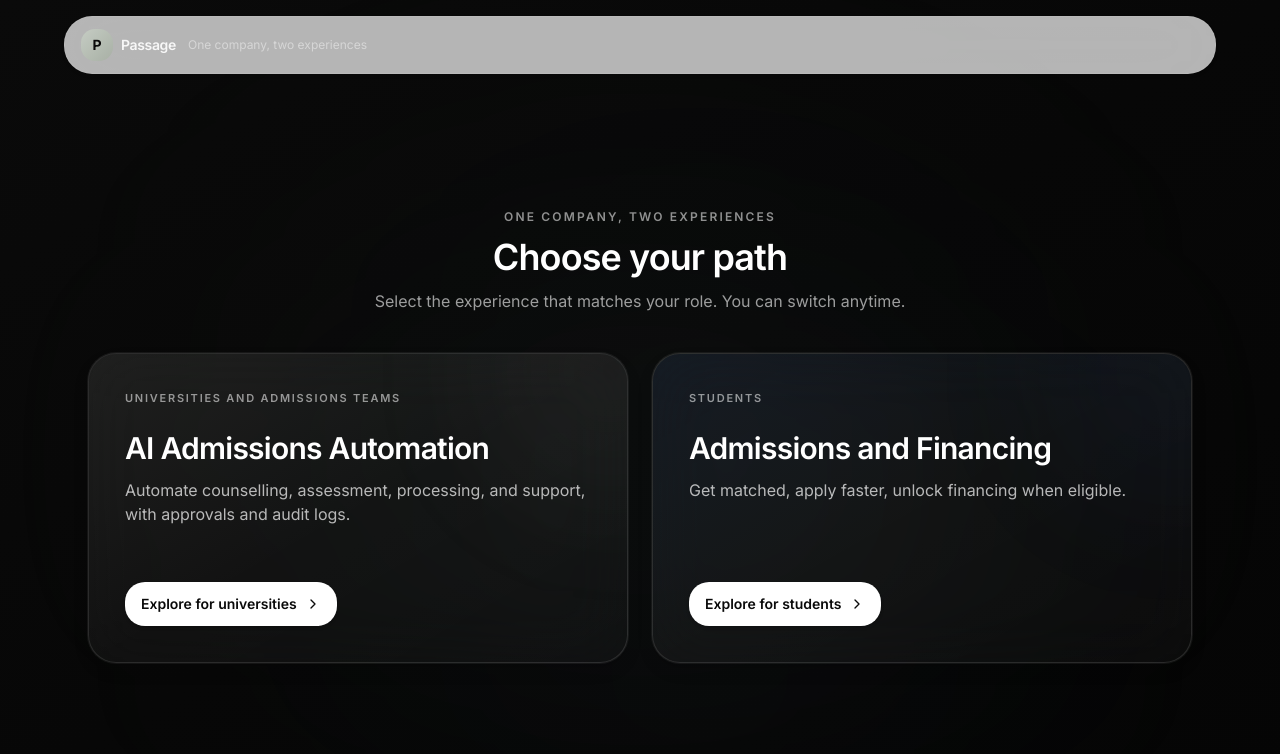
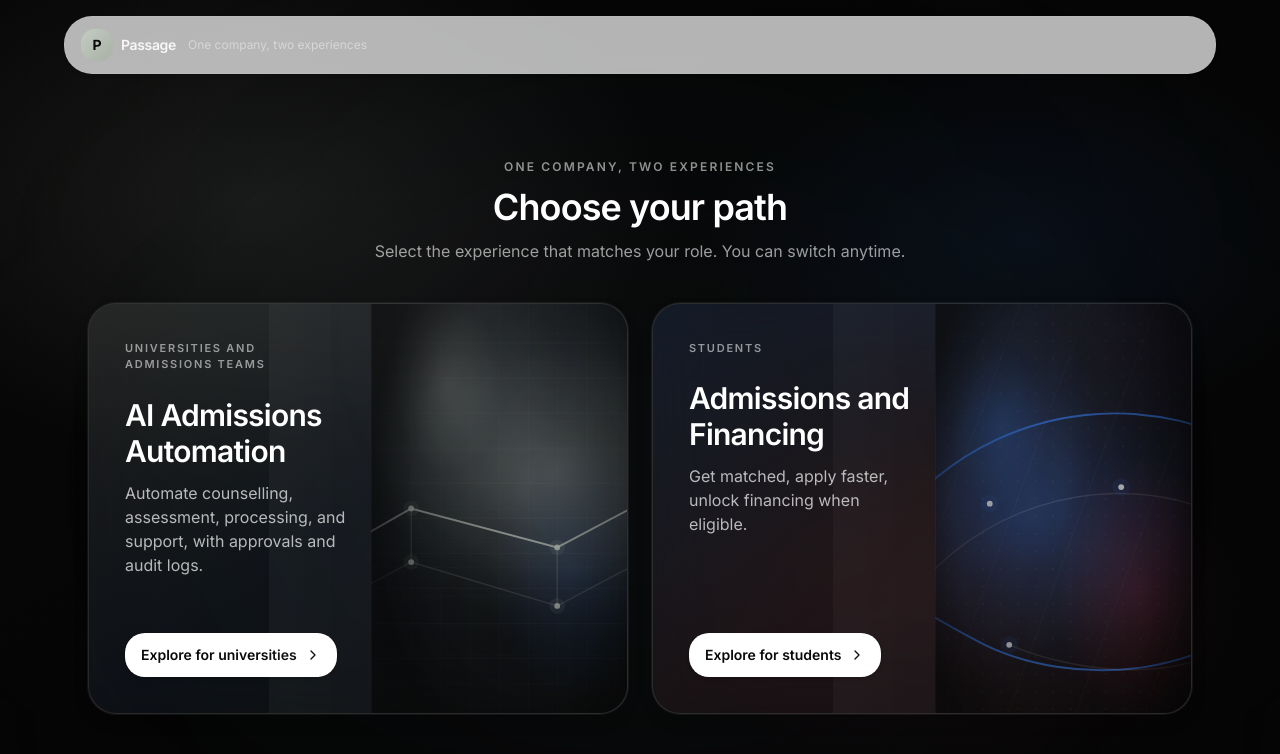
Before and after one commit to rayan-os/passage-ui-kit, a Next.js app: page / in a window 1280 px wide. Shown: the top 754 px of the page. Built offline with nearby package versions, Linux system fonts and the light colour scheme.

Commit message:
Enhance split hero with futuristic panel visuals
Co-authored-by: rayan <rayan@passage.com>

```diff
--- /dev/null
+++ b/components/passage/panel-visuals.tsx
@@ -0,0 +1,185 @@
+import * as React from "react"
+
+function Svg({ children }: { children: React.ReactNode }) {
+  return (
+    <svg
+      viewBox="0 0 600 420"
+      fill="none"
+      xmlns="http://www.w3.org/2000/svg"
+      className="h-full w-full"
+      aria-hidden="true"
+      focusable="false"
+      preserveAspectRatio="xMidYMid slice"
+    >
+      {children}
+    </svg>
+  )
+}
+
+export function UniversityPanelVisual() {
+  return (
+    <div className="relative h-full w-full">
+      {/* Base mesh */}
+      <div className="absolute inset-0 bg-[radial-gradient(60%_60%_at_30%_20%,rgba(197,204,195,0.35)_0%,rgba(197,204,195,0.08)_35%,transparent_70%),radial-gradient(55%_55%_at_80%_65%,rgba(59,130,246,0.18)_0%,transparent_60%),linear-gradient(135deg,rgba(255,255,255,0.06),transparent_55%)]" />
+      {/* Shimmer line */}
+      <div className="absolute inset-0 opacity-70 before:absolute before:inset-[-40%] before:bg-[linear-gradient(90deg,transparent,rgba(255,255,255,0.07),transparent)] before:bg-[length:200%_100%] before:animate-glass-shimmer" />
+
+      <div className="absolute inset-0">
+        <Svg>
+          <defs>
+            <linearGradient id="uStroke" x1="0" y1="0" x2="600" y2="420">
+              <stop offset="0" stopColor="rgba(197,204,195,0.9)" />
+              <stop offset="0.55" stopColor="rgba(255,255,255,0.18)" />
+              <stop offset="1" stopColor="rgba(59,130,246,0.55)" />
+            </linearGradient>
+            <radialGradient id="uGlow" cx="0" cy="0" r="1" gradientUnits="userSpaceOnUse" gradientTransform="translate(360 170) rotate(90) scale(190 240)">
+              <stop stopColor="rgba(197,204,195,0.35)" />
+              <stop offset="0.55" stopColor="rgba(197,204,195,0.12)" />
+              <stop offset="1" stopColor="transparent" />
+            </radialGradient>
+            <pattern id="uGrid" width="30" height="30" patternUnits="userSpaceOnUse">
+              <path d="M30 0H0V30" stroke="rgba(255,255,255,0.06)" strokeWidth="1" />
+            </pattern>
+          </defs>
+
+          {/* Grid */}
+          <rect x="0" y="0" width="600" height="420" fill="url(#uGrid)" opacity="0.55" />
+
+          {/* Glow bloom */}
+          <circle cx="360" cy="170" r="210" fill="url(#uGlow)" />
+
+          {/* Architectural “wireframe” */}
+          <path
+            d="M70 290L210 210L360 250L530 160"
+            stroke="url(#uStroke)"
+            strokeWidth="2"
+            opacity="0.85"
+          />
+          <path
+            d="M70 290L70 340L210 265L210 210"
+            stroke="rgba(255,255,255,0.14)"
+            strokeWidth="1.5"
+          />
+          <path
+            d="M210 265L360 310L360 250"
+            stroke="rgba(255,255,255,0.14)"
+            strokeWidth="1.5"
+          />
+          <path
+            d="M360 310L530 220L530 160"
+            stroke="rgba(255,255,255,0.14)"
+            strokeWidth="1.5"
+          />
+
+          {/* “Nodes” */}
+          {[
+            [70, 290],
+            [210, 210],
+            [360, 250],
+            [530, 160],
+            [210, 265],
+            [360, 310],
+            [530, 220],
+          ].map(([x, y]) => (
+            <g key={`${x}-${y}`}>
+              <circle cx={x} cy={y} r="8" fill="rgba(197,204,195,0.10)" />
+              <circle cx={x} cy={y} r="3" fill="rgba(197,204,195,0.85)" />
+            </g>
+          ))}
+
+          {/* Scanlines */}
+          {[...Array(10)].map((_, i) => (
+            <path
+              key={i}
+              d={`M0 ${40 + i * 36}H600`}
+              stroke="rgba(255,255,255,0.04)"
+              strokeWidth="1"
+            />
+          ))}
+        </Svg>
+      </div>
+
+      {/* Vignette */}
+      <div className="absolute inset-0 bg-[radial-gradient(60%_70%_at_60%_45%,transparent_0%,rgba(5,5,5,0.35)_70%,rgba(5,5,5,0.7)_100%)]" />
+    </div>
+  )
+}
+
+export function StudentPanelVisual() {
+  return (
+    <div className="relative h-full w-full">
+      {/* Base mesh */}
+      <div className="absolute inset-0 bg-[radial-gradient(55%_55%_at_25%_30%,rgba(59,130,246,0.35)_0%,rgba(59,130,246,0.10)_35%,transparent_70%),radial-gradient(55%_55%_at_80%_70%,rgba(244,63,94,0.22)_0%,transparent_60%),linear-gradient(135deg,rgba(255,255,255,0.05),transparent_55%)]" />
+      {/* Shimmer line */}
+      <div className="absolute inset-0 opacity-70 before:absolute before:inset-[-40%] before:bg-[linear-gradient(90deg,transparent,rgba(255,255,255,0.07),transparent)] before:bg-[length:200%_100%] before:animate-glass-shimmer" />
+
+      <div className="absolute inset-0">
+        <Svg>
+          <defs>
+            <linearGradient id="sStroke" x1="0" y1="0" x2="600" y2="420">
+              <stop offset="0" stopColor="rgba(59,130,246,0.9)" />
+              <stop offset="0.55" stopColor="rgba(255,255,255,0.18)" />
+              <stop offset="1" stopColor="rgba(244,63,94,0.65)" />
+            </linearGradient>
+            <radialGradient id="sGlow" cx="0" cy="0" r="1" gradientUnits="userSpaceOnUse" gradientTransform="translate(260 220) rotate(90) scale(210 260)">
+              <stop stopColor="rgba(59,130,246,0.32)" />
+              <stop offset="0.55" stopColor="rgba(59,130,246,0.10)" />
+              <stop offset="1" stopColor="transparent" />
+            </radialGradient>
+            <pattern id="sDots" width="18" height="18" patternUnits="userSpaceOnUse">
+              <circle cx="2" cy="2" r="1" fill="rgba(255,255,255,0.10)" />
+            </pattern>
+          </defs>
+
+          {/* Dotted field */}
+          <rect x="0" y="0" width="600" height="420" fill="url(#sDots)" opacity="0.65" />
+
+          {/* Glow bloom */}
+          <circle cx="260" cy="220" r="240" fill="url(#sGlow)" />
+
+          {/* Orbit arcs */}
+          <path
+            d="M95 270C160 150 290 90 420 120C510 142 560 220 520 292C470 382 310 400 210 345C150 312 120 295 95 270Z"
+            stroke="url(#sStroke)"
+            strokeWidth="2"
+            opacity="0.85"
+          />
+          <path
+            d="M140 305C210 210 330 175 430 205C495 225 530 278 500 322C450 395 320 382 245 350"
+            stroke="rgba(255,255,255,0.14)"
+            strokeWidth="1.5"
+            opacity="0.9"
+          />
+
+          {/* Waypoints */}
+          {[
+            [140, 305],
+            [225, 205],
+            [360, 188],
+            [465, 240],
+            [500, 322],
+            [245, 350],
+          ].map(([x, y]) => (
+            <g key={`${x}-${y}`}>
+              <circle cx={x} cy={y} r="9" fill="rgba(59,130,246,0.10)" />
+              <circle cx={x} cy={y} r="3" fill="rgba(255,255,255,0.85)" />
+            </g>
+          ))}
+
+          {/* Subtle diagonal “flow” lines */}
+          {[...Array(10)].map((_, i) => (
+            <path
+              key={i}
+              d={`M${-40 + i * 70} 430L${120 + i * 70} -10`}
+              stroke="rgba(255,255,255,0.04)"
+              strokeWidth="1"
+            />
+          ))}
+        </Svg>
+      </div>
+
+      {/* Vignette */}
+      <div className="absolute inset-0 bg-[radial-gradient(60%_70%_at_50%_50%,transparent_0%,rgba(5,5,5,0.35)_70%,rgba(5,5,5,0.72)_100%)]" />
+    </div>
+  )
+}
--- a/components/passage/split-hero.tsx
+++ b/components/passage/split-hero.tsx
@@ -5,6 +5,10 @@ import { useRouter } from "next/navigation"
 import * as React from "react"
 import { ChevronRight } from "lucide-react"
 import { cn } from "@/lib/utils"
+import {
+  StudentPanelVisual,
+  UniversityPanelVisual,
+} from "@/components/passage/panel-visuals"
 import {
   otherPassageMode,
   passageHomeCopy,
@@ -67,6 +71,8 @@ function ModePanel({
   const expanded = isHovered || isActive || isNavigating
   const dimmed = Boolean(otherHovered || otherActive || (navigatingTo && !isNavigating))
 
+  const Visual = mode === "university" ? UniversityPanelVisual : StudentPanelVisual
+
   return (
     <Link
       href={copy.href}
@@ -97,8 +103,8 @@ function ModePanel({
           "absolute inset-0 pointer-events-none",
           "bg-gradient-to-br",
           mode === "university"
-            ? "from-[rgba(197,204,195,0.12)] via-[rgba(255,255,255,0.02)] to-transparent"
-            : "from-[rgba(59,130,246,0.10)] via-[rgba(255,255,255,0.02)] to-transparent",
+            ? "from-[rgba(197,204,195,0.14)] via-[rgba(59,130,246,0.06)] to-transparent"
+            : "from-[rgba(59,130,246,0.14)] via-[rgba(244,63,94,0.06)] to-transparent",
           "transition-opacity duration-[280ms] ease-glass",
           expanded ? "opacity-100" : "opacity-70",
           dimmed && "opacity-40"
@@ -106,17 +112,20 @@ function ModePanel({
       />
       <div
         className={cn(
-          "absolute -top-28 -right-28 h-64 w-64 rounded-full blur-[80px] pointer-events-none",
+          "absolute -top-32 -right-28 h-72 w-72 rounded-full blur-[90px] pointer-events-none",
           mode === "university"
-            ? "bg-[rgba(197,204,195,0.10)]"
-            : "bg-[rgba(59,130,246,0.10)]",
+            ? "bg-[rgba(197,204,195,0.12)]"
+            : "bg-[rgba(59,130,246,0.12)]",
           "transition-opacity duration-[280ms] ease-glass",
           expanded ? "opacity-100" : "opacity-60",
           dimmed && "opacity-30"
         )}
       />
 
-      <div className="relative z-10 flex h-full flex-col p-7 sm:p-9">
+      {/* Content + visual split */}
+      <div className="relative z-10 grid h-full grid-rows-[auto_1fr] md:grid-rows-1 md:grid-cols-[1.05fr_0.95fr]">
+        {/* Content side */}
+        <div className="flex flex-col p-7 sm:p-9 md:pr-6">
           <div className="flex items-center justify-between gap-4">
             <span className="text-[11px] font-semibold tracking-[0.16em] uppercase text-white/55">
               {copy.audience}
@@ -142,7 +151,9 @@ function ModePanel({
             className={cn(
               "mt-6",
               "transition-[opacity,transform,max-height] duration-[280ms] ease-glass",
-            expanded ? "opacity-100 translate-y-0 max-h-64" : "opacity-0 translate-y-1 max-h-0"
+              expanded
+                ? "opacity-100 translate-y-0 max-h-64"
+                : "opacity-0 translate-y-1 max-h-0"
             )}
             aria-hidden={!expanded}
           >
@@ -150,7 +161,7 @@ function ModePanel({
             <FeatureBullets bullets={copy.hover.bullets} />
           </div>
 
-        {/* Primary CTA (part of link) */}
+          {/* Primary CTA */}
           <div className="mt-auto pt-8">
             <div
               className={cn(
@@ -166,6 +177,30 @@ function ModePanel({
             >
               {copy.primaryCta}
               <ChevronRight className="h-4 w-4" aria-hidden="true" />
+            </div>
+          </div>
+        </div>
+
+        {/* Visual side */}
+        <div className="relative min-h-[200px] md:min-h-full">
+          <div
+            className={cn(
+              "absolute inset-0",
+              "border-t md:border-t-0 md:border-l border-white/[0.08]",
+              "transition-opacity duration-[280ms] ease-glass",
+              dimmed ? "opacity-70" : "opacity-100"
+            )}
+            aria-hidden="true"
+          />
+          <div
+            className={cn(
+              "absolute inset-0",
+              "transition-[transform,opacity] duration-[320ms] ease-glass",
+              expanded ? "opacity-100 scale-[1.02]" : "opacity-90 scale-[1.0]"
+            )}
+            aria-hidden="true"
+          >
+            <Visual />
           </div>
         </div>
       </div>
@@ -204,9 +239,14 @@ export function PassageSplitHero() {
   return (
     <main className="relative min-h-screen bg-[#050505] overflow-hidden">
       {/* Ambient background */}
-      <div className="absolute inset-0 bg-gradient-to-br from-[#0a0a0a] via-[#070707] to-[#050505]" />
-      <div className="absolute top-1/4 left-1/2 -translate-x-1/2 w-[780px] h-[520px] rounded-full bg-[rgba(197,204,195,0.03)] blur-[140px] pointer-events-none" />
-      <div className="absolute bottom-0 right-1/4 w-[520px] h-[520px] rounded-full bg-[rgba(59,130,246,0.02)] blur-[140px] pointer-events-none" />
+      <div className="absolute inset-0 bg-gradient-to-br from-[#070707] via-[#050505] to-[#050505]" />
+      {/* Color mesh (subtle, premium) */}
+      <div className="absolute inset-0 bg-[radial-gradient(55%_55%_at_20%_25%,rgba(197,204,195,0.10)_0%,transparent_60%),radial-gradient(45%_45%_at_80%_30%,rgba(59,130,246,0.08)_0%,transparent_55%),radial-gradient(40%_40%_at_75%_75%,rgba(244,63,94,0.06)_0%,transparent_60%)]" />
+      {/* Soft blooms */}
+      <div className="absolute top-1/4 left-1/2 -translate-x-1/2 w-[900px] h-[560px] rounded-full bg-[rgba(197,204,195,0.03)] blur-[160px] pointer-events-none" />
+      <div className="absolute bottom-0 right-1/4 w-[640px] h-[640px] rounded-full bg-[rgba(59,130,246,0.025)] blur-[170px] pointer-events-none" />
+      {/* Subtle grain */}
+      <div className="absolute inset-0 opacity-[0.06] mix-blend-overlay pointer-events-none bg-[radial-gradient(circle_at_20%_20%,white_1px,transparent_1px)] [background-size:14px_14px]" />
 
       <div className="relative z-10 mx-auto flex min-h-screen w-full max-w-6xl flex-col justify-center px-4 sm:px-6 pt-28 pb-10">
         <div className="mb-8 sm:mb-10 text-center space-y-3">
```
Lines whose indentation alone changed are shown as unchanged.
